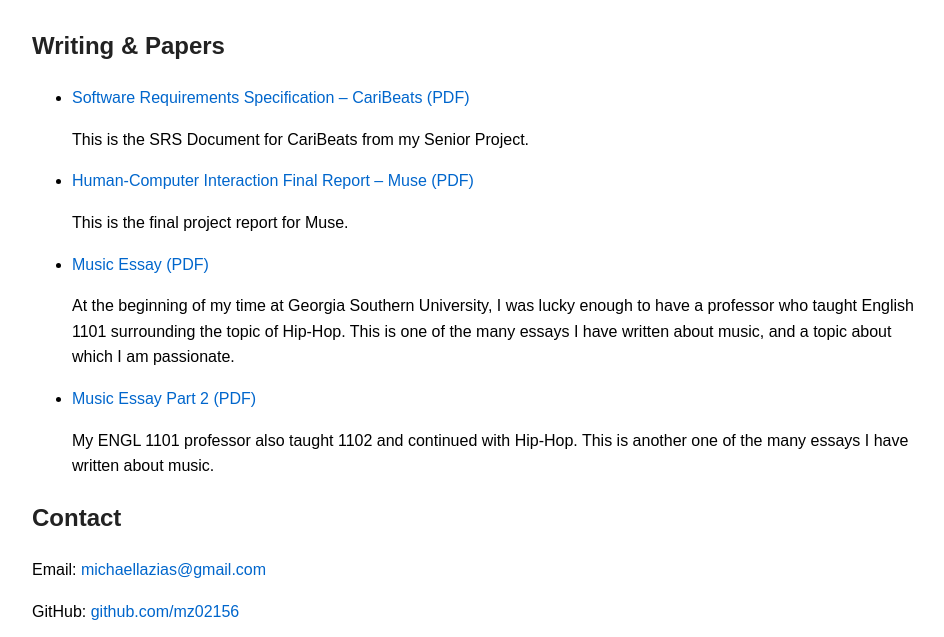
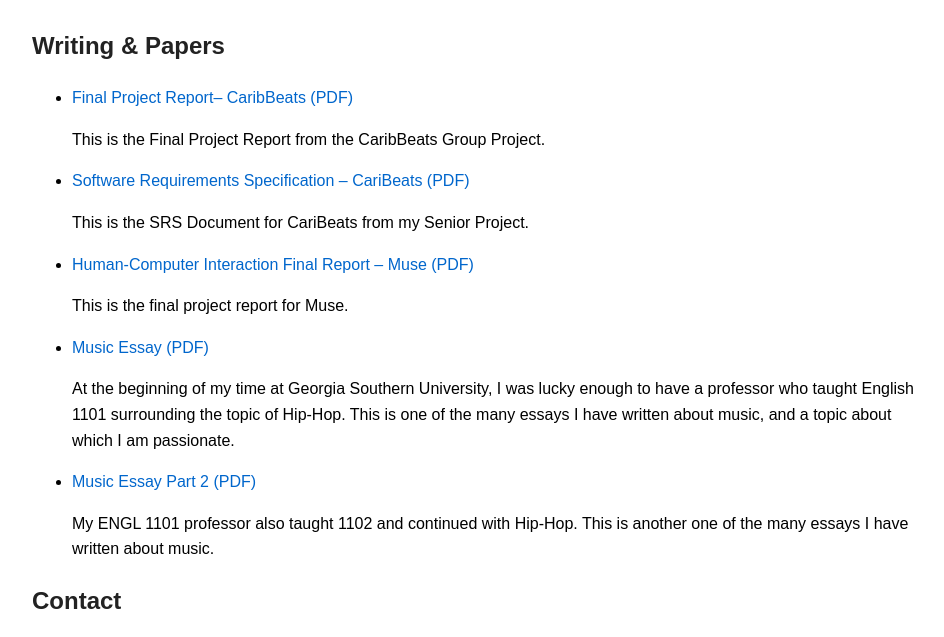
Before and after one commit to mz02156/MichaellaAZiasPortfolio, a plain HTML site: page index.html in a window 1280 px wide. Shown: the part 2140-2777 px from the top of the page, without its empty margins (8-952 px from the left). Drawn offline with Linux system fonts and the light colour scheme.

Commit message:
Update index.html

```diff
--- a/index.html
+++ b/index.html
@@ -114,6 +114,13 @@
 <h2>Writing & Papers</h2>
 
 <ul>
+   <li>
+    <a href="/MichaellaAZiasPortfolio/papers/Project Report- Zias-Riley (2).pdf" target="_blank" rel="noopener">
+      Final Project Report– CaribBeats (PDF)
+    </a>
+    <p>This is the Final Project Report from the CaribBeats Group Project.</p>
+  </li>
+
   <li>
     <a href="/MichaellaAZiasPortfolio/papers/CariBeats_Zias_Final SRS Document.pdf" target="_blank" rel="noopener">
       Software Requirements Specification – CariBeats (PDF)
```
